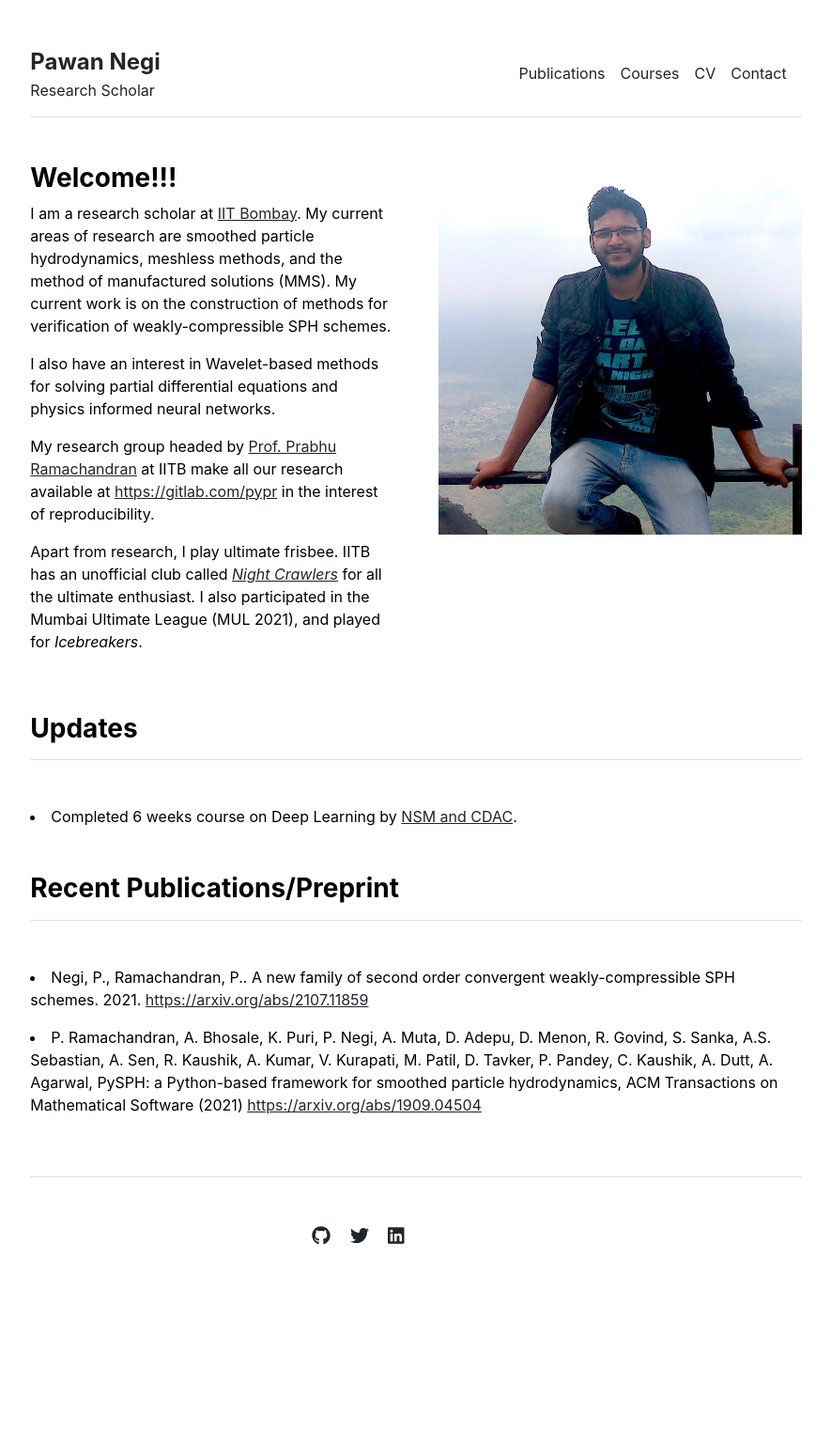
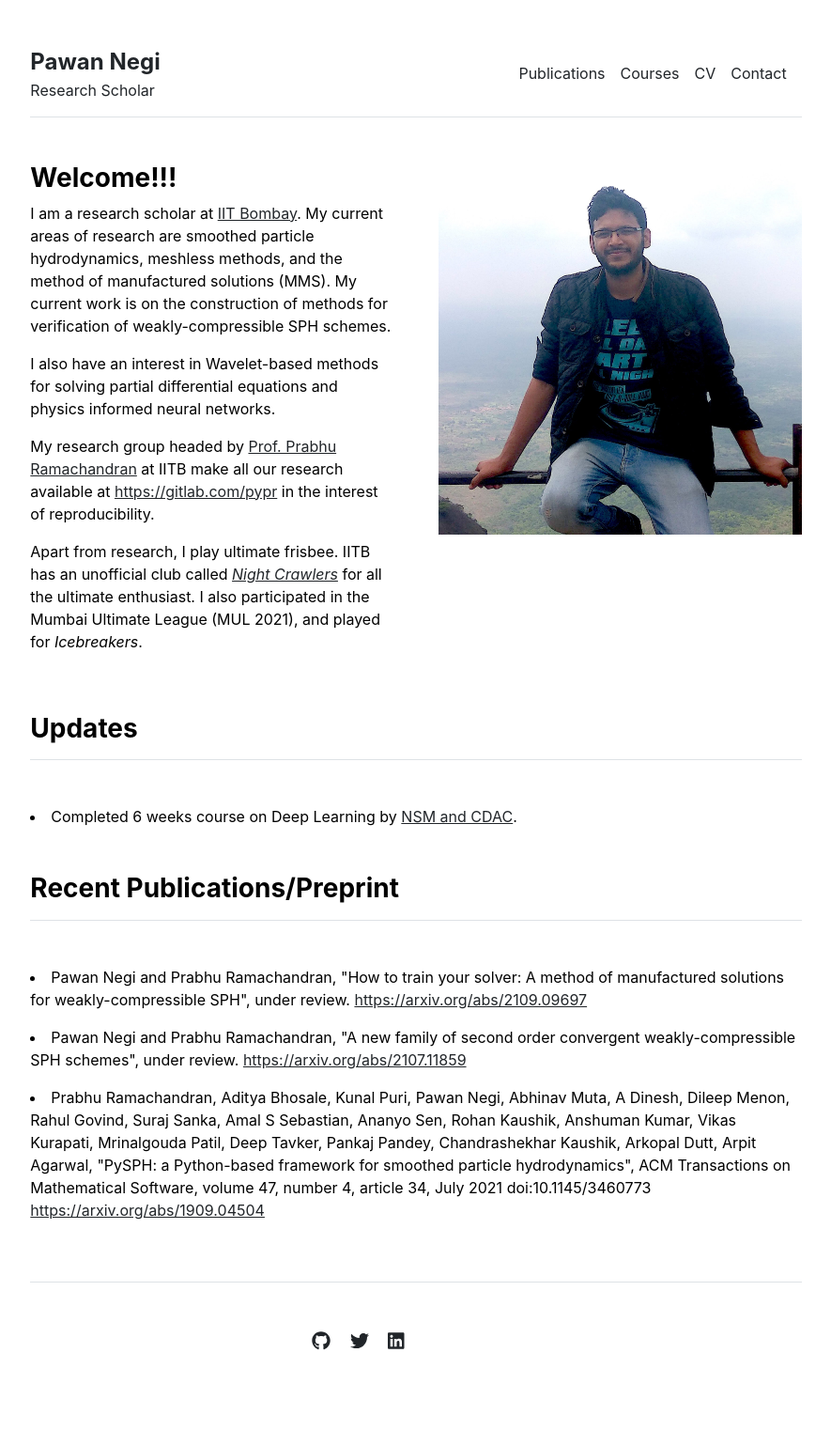
Before and after one commit to pawansnegi/pawansnegi.github.io, a Jekyll site: the page built from index.md, in a window 1280 px wide. Shown: the whole page at 94% size, without its empty margins (197-1082 px from the left). Built offline with Jekyll 4.4.1, drawn with Linux system fonts in a browser that asks for light colours; before the commit the page ends 1427 px from its top, so only the background shows below that.

Commit message:
added new preprint

```diff
--- a/_data/publications.yml
+++ b/_data/publications.yml
@@ -1,38 +1,52 @@
 featured:
 
-- {name: 'Negi, P., Ramachandran, P.. A new family of second order convergent
-weakly-compressible SPH schemes. 2021.', url: 'https://arxiv.org/abs/2107.11859'}
+- {name: 'Pawan Negi and Prabhu Ramachandran, "How to train your solver: A
+method of manufactured solutions for weakly-compressible SPH", under review.',
+url: 'https://arxiv.org/abs/2109.09697'}
 
-- {name: 'P. Ramachandran, A. Bhosale, K. Puri, P. Negi, A. Muta, D. Adepu, D. Menon,
-R.  Govind, S. Sanka, A.S. Sebastian, A. Sen, R. Kaushik, A. Kumar, V. Kurapati,
-M.  Patil, D.  Tavker, P. Pandey, C. Kaushik, A. Dutt, A. Agarwal, PySPH: a
-Python-based framework for smoothed particle hydrodynamics, ACM Transactions on
-Mathematical Software (2021)', url:
+- {name: 'Pawan Negi and Prabhu Ramachandran, "A new family of second order
+convergent weakly-compressible SPH schemes", under review.', url:
+'https://arxiv.org/abs/2107.11859'}
+
+- {name: 'Prabhu Ramachandran, Aditya Bhosale, Kunal Puri, Pawan Negi, Abhinav
+Muta, A Dinesh, Dileep Menon, Rahul Govind, Suraj Sanka, Amal S Sebastian,
+Ananyo Sen, Rohan Kaushik, Anshuman Kumar, Vikas Kurapati, Mrinalgouda Patil,
+Deep Tavker, Pankaj Pandey, Chandrashekhar Kaushik, Arkopal Dutt, Arpit Agarwal,
+"PySPH: a Python-based framework for smoothed particle hydrodynamics", ACM
+Transactions on Mathematical Software, volume 47, number 4, article 34, July
+2021 doi:10.1145/3460773', url:
 'https://arxiv.org/abs/1909.04504'}
 
 index:
 
-- {name: 'Negi, P., Ramachandran, P.. A new family of second order convergent
-weakly-compressible SPH schemes. 2021.', url: 'https://arxiv.org/abs/2107.11859'}
+- {name: 'Pawan Negi and Prabhu Ramachandran, "How to train your solver: A
+method of manufactured solutions for weakly-compressible SPH", under review.',
+url: 'https://arxiv.org/abs/2109.09697'}
 
-- {name: 'P. Ramachandran, A. Bhosale, K. Puri, P. Negi, A. Muta, D. Adepu, D. Menon,
-R.  Govind, S. Sanka, A.S. Sebastian, A. Sen, R. Kaushik, A. Kumar, V. Kurapati,
-M.  Patil, D.  Tavker, P. Pandey, C. Kaushik, A. Dutt, A. Agarwal, PySPH: a
-Python-based framework for smoothed particle hydrodynamics, ACM Transactions on
-Mathematical Software (2021)', url:
+- {name: 'Pawan Negi and Prabhu Ramachandran, "A new family of second order
+convergent weakly-compressible SPH schemes", under review.', url:
+'https://arxiv.org/abs/2107.11859'}
+
+- {name: 'Prabhu Ramachandran, Aditya Bhosale, Kunal Puri, Pawan Negi, Abhinav
+Muta, A Dinesh, Dileep Menon, Rahul Govind, Suraj Sanka, Amal S Sebastian,
+Ananyo Sen, Rohan Kaushik, Anshuman Kumar, Vikas Kurapati, Mrinalgouda Patil,
+Deep Tavker, Pankaj Pandey, Chandrashekhar Kaushik, Arkopal Dutt, Arpit Agarwal,
+"PySPH: a Python-based framework for smoothed particle hydrodynamics", ACM
+Transactions on Mathematical Software, volume 47, number 4, article 34, July
+2021 doi:10.1145/3460773', url:
 'https://arxiv.org/abs/1909.04504'}
 
-- {name: 'Negi, Pawan, and Prabhu Ramachandran. “Algorithms for Uniform Particle
+- {name: 'Pawan Negi, and Prabhu Ramachandran. “Algorithms for Uniform Particle
 Initialization in Domains with Complex Boundaries.” Computer Physics
 Communications 265 (August 1, 2021): 108008.', url:
 'https://doi.org/10.1016/j.cpc.2021.108008'}
 
-- {name: 'Muta, Abhinav, Prabhu Ramachandran, and Pawan Negi. “An Efficient, Open
+- {name: 'Abhinav Muta, Prabhu Ramachandran, and Pawan Negi. “An Efficient, Open
 Source, Iterative ISPH Scheme.” Computer Physics Communications 255 (October
 1, 2020): 107283.', url:
 'ttps://doi.org/10.1016/j.cpc.2020.107283'}
 
-- {name: 'Negi, Pawan, Prabhu Ramachandran, and Asmelash Haftu. “An Improved
+- {name: 'Pawan Negi, Prabhu Ramachandran, and Asmelash Haftu. “An Improved
 Non-Reflecting Outlet Boundary Condition for Weakly-Compressible SPH.” Computer
 Methods in Applied Mechanics and Engineering 367 (August 1, 2020): 113119.', url:
 'https://doi.org/10.1016/j.cma.2020.113119'}
```
Also changed, not shown: 3 other files.
